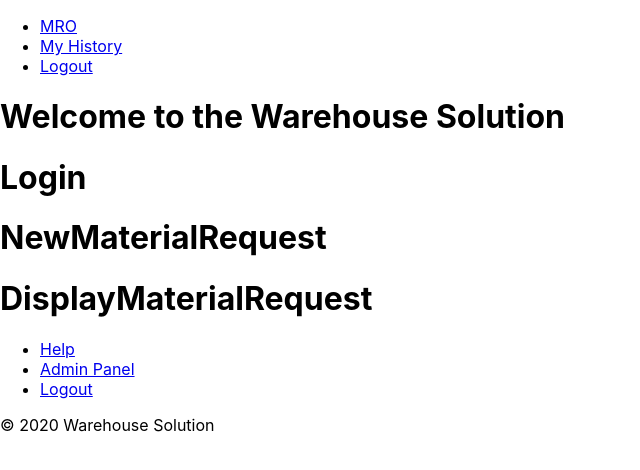
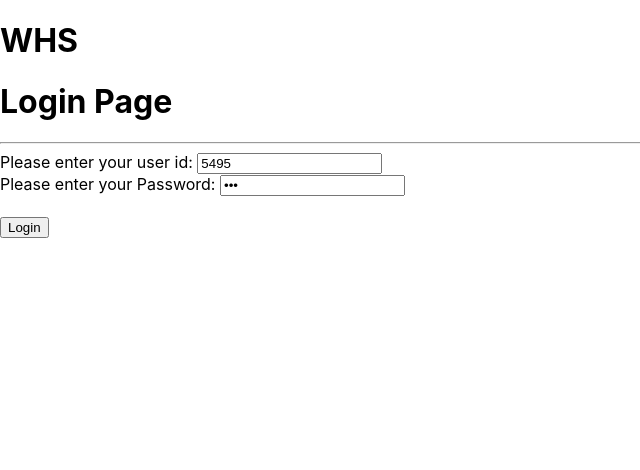
Before and after one commit to AlMuhannaMH/Warehouse-Solution, a React (Create React App) app: page / in a window 1280 px wide. Shown: the top 470 px of the page, without its empty margins (0-640 px from the left). Built offline with nearby package versions, Linux system fonts and the light colour scheme.

Commit message:
Create login form

```diff
--- a/src/App.js
+++ b/src/App.js
@@ -1,20 +1,14 @@
 import React from 'react';
-import Header from './components/Header';
-import Login from './components/Login';
-import NewMRO from './components/NewMaterialRequest';
-import DisplayMRO from './components/DisplayMaterialRequest';
-import Footer from './components/Footer';
+import LoginPage from './components/LoginPage';
+// import NewMRO from './components/NewMaterialRequest';
+// import DisplayMRO from './components/DisplayMaterialRequest';
 export default class App extends React.Component {
 
   render() {
     return (
       <div>
-        <Header />
-        <h1>Welcome to the Warehouse Solution</h1>
-        <Login />
-        <NewMRO />
-        <DisplayMRO />
-        <Footer />
+        <h1>WHS</h1>
+        <LoginPage />
       </div>
     );
   }
--- a/src/components/Login.js
+++ /dev/null
@@ -1,11 +0,0 @@
-import React, { memo } from 'react'
-
-const Login = () => {
-    return (
-        <>
-            <h1>Login</h1>
-        </>
-    )
-}
-
-export default Login
--- /dev/null
+++ b/src/components/LoginPage.js
@@ -0,0 +1,25 @@
+import React from 'react'
+
+const LoginPage = () => {
+    return (
+        <>
+            <h1>Login Page</h1>
+            <hr />
+            <form action="" onSubmit={() => this.validateLogin}>
+                <label htmlFor="userId">Please enter your user id: </label>
+                <input type="text" id="userId"
+                    value='5495' />
+                <br />
+                <label htmlFor="userPswd">Please enter your Password: </label>
+                <input type="password" id="userPswd"
+                    value='sss' />
+                <br />
+                <br />
+                <input type="submit" value="Login" name="submit" />
+            </form>
+        </>
+    )
+}
+
+
+export default LoginPage
```
